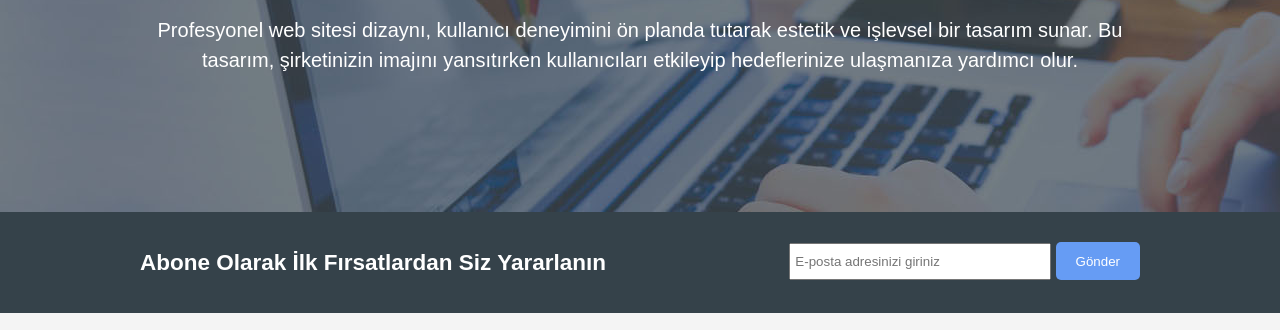
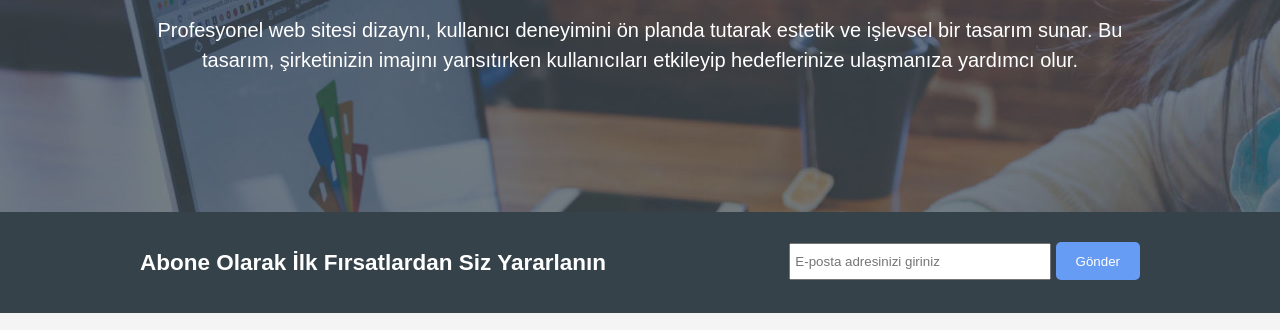
Before and after one commit to bahadircankardes/udemigSoftwareclone, a plain HTML site: page index.html in a window 1280 px wide. Shown: the part 291-621 px from the top of the page. Drawn offline with Linux system fonts and the light colour scheme.

Commit message:
showcase update

```diff
--- a/style.css
+++ b/style.css
@@ -96,7 +96,8 @@ header .current a{
 /*showcase */
 
 #showcase{
-    background: url(/img/showcase.jpg) no-repeat 0 -400px;
+    background: url(/img/showcase.jpg) no-repeat 0 0;
+    background-size: cover;
     min-height: 400px;
     text-align: center;
     color: #FFFFFF;
```
